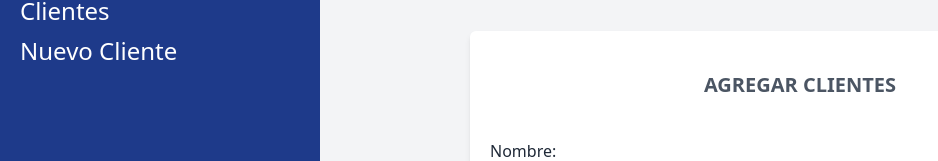
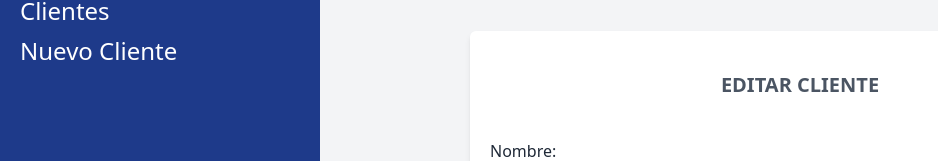
Before and after one commit to joelc24/crm-react, a React (Vite) app: page /clientes/editar/1 in a window 1280 px wide. Shown: the part 125-286 px from the top of the page, without its empty margins (0-938 px from the left). Built offline with nearby package versions, Linux system fonts and the light colour scheme; data requests are answered from the project's data file.

Commit message:
Mostrando textos de forma condicional

```diff
--- a/src/components/Fromulario.jsx
+++ b/src/components/Fromulario.jsx
@@ -47,7 +47,7 @@ const Formulario = ({cliente}) => {
     }
     return (
         <div className="bg-white mt-10 px-5 py-10 rounded-md shadow-md md:w-3/4 mx-auto">
-            <h1 className="text-gray-600 font-bold text-xl uppercase text-center">Agregar Clientes</h1>
+            <h1 className="text-gray-600 font-bold text-xl uppercase text-center">{cliente?.nombre ? "Editar Cliente" : "Agregar Cliente"}</h1>
             <Formik
                 initialValues={{
                     nombre: cliente?.nombre ?? "",
@@ -148,7 +148,7 @@ const Formulario = ({cliente}) => {
                     </div>
                     <input
                         type="submit"
-                        value='Agregar Nuevo Cliente'
+                        value={cliente?.nombre ? "Editar Cliente" : "Agregar Cliente"}
                         className='mt-5 w-full bg-blue-800 p-3 text-white uppercase font-bold text-lg cursor-pointer hover:bg-blue-900'
                     />
                 </Form>
```
